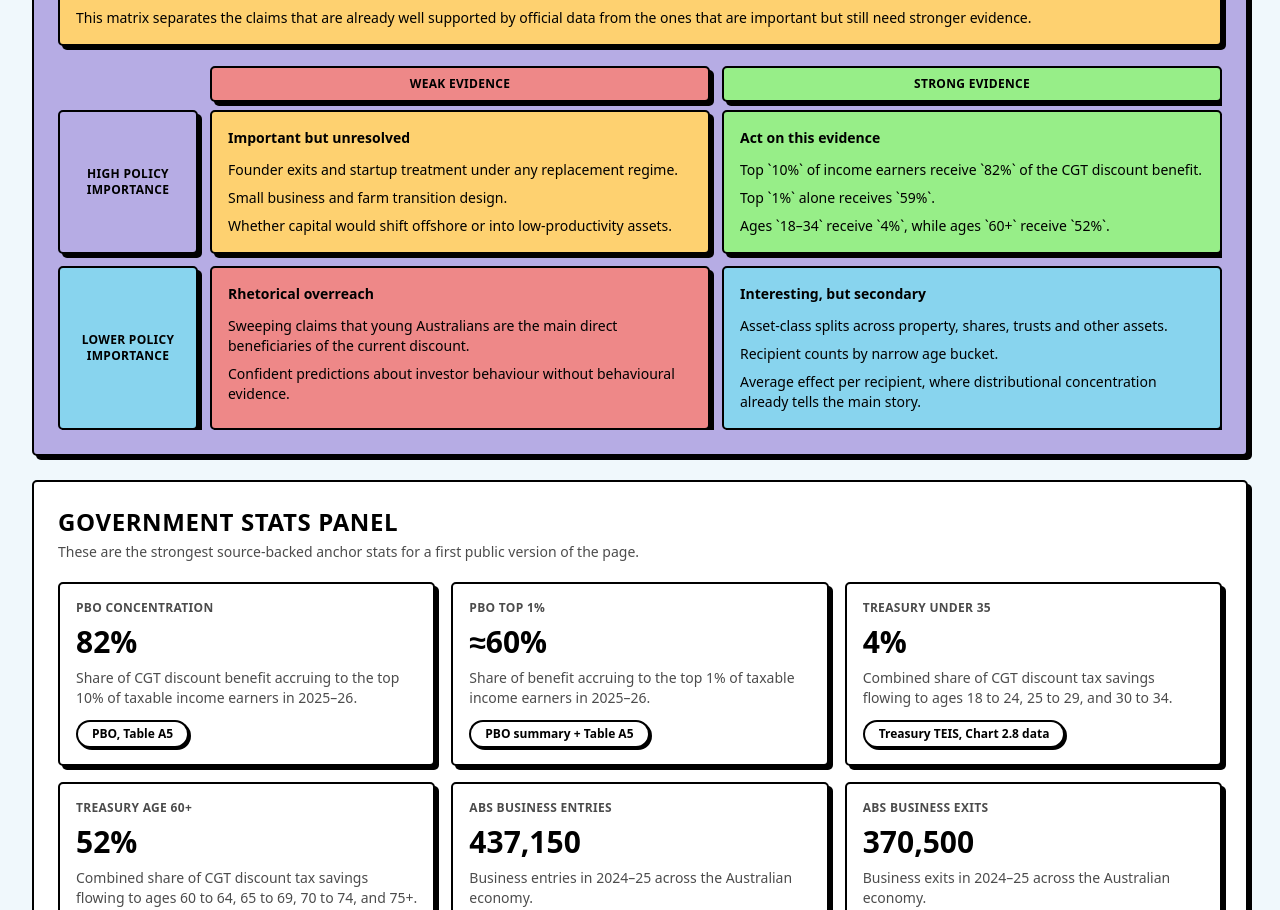
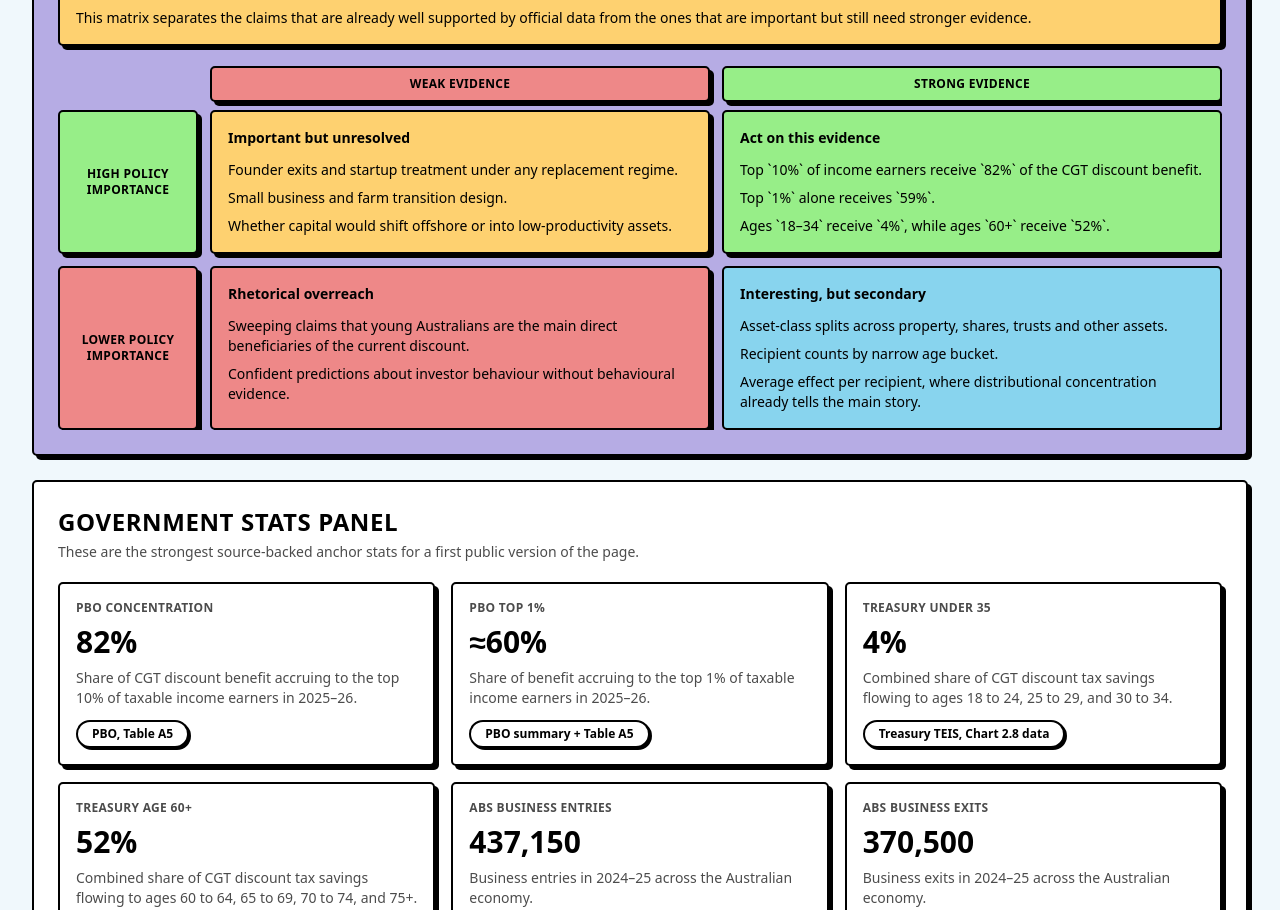
Before and after one commit to suryast/australia-cgt-reform, a Next.js app: page / in a window 1280 px wide. Shown: the part 2830-3740 px from the top of the page. Built offline with nearby package versions, Linux system fonts and the light colour scheme.

Commit message:
Update policy axis colors and social preview image

```diff
--- a/app/HomePageClient.tsx
+++ b/app/HomePageClient.tsx
@@ -556,7 +556,7 @@ export default function HomePageClient() {
                 </div>
 
                 <div className="grid grid-cols-[140px_1fr_1fr] gap-3">
-                  <div className="flex items-center justify-center card-brutal card-purple p-3 text-center text-[11px] sm:text-xs font-black uppercase tracking-wide">
+                  <div className="flex items-center justify-center card-brutal card-success p-3 text-center text-[11px] sm:text-xs font-black uppercase tracking-wide">
                     High Policy Importance
                   </div>
 
@@ -578,7 +578,7 @@ export default function HomePageClient() {
                     </ul>
                   </div>
 
-                  <div className="flex items-center justify-center card-brutal card-main p-3 text-center text-[11px] sm:text-xs font-black uppercase tracking-wide">
+                  <div className="flex items-center justify-center card-brutal card-danger p-3 text-center text-[11px] sm:text-xs font-black uppercase tracking-wide">
                     Lower Policy Importance
                   </div>
 
--- a/app/layout.tsx
+++ b/app/layout.tsx
@@ -28,9 +28,9 @@ export const metadata: Metadata = {
     url: "https://australia-cgt-reform-calculator.setiyaputra.me",
     images: [
       {
-        url: "/og-preview.svg",
-        width: 1200,
-        height: 630,
+        url: "/og-preview.png",
+        width: 1731,
+        height: 909,
         alt: "CGT Compounding Stress Test",
       },
     ],
@@ -40,7 +40,7 @@ export const metadata: Metadata = {
     title: "CGT Compounding Calculator",
     description:
       "Stress-test long-term capital gains outcomes under different tax treatments.",
-    images: ["/og-preview.svg"],
+    images: ["/og-preview.png"],
   },
 };
 
```
Also changed, not shown: public/og-preview.png (added).
